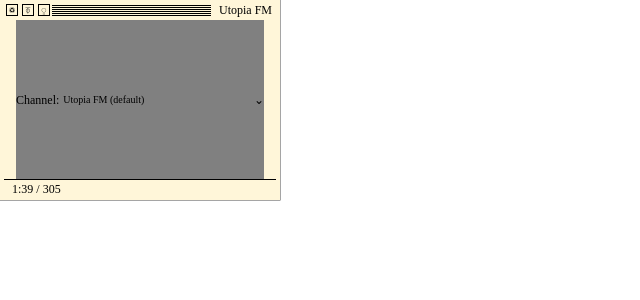
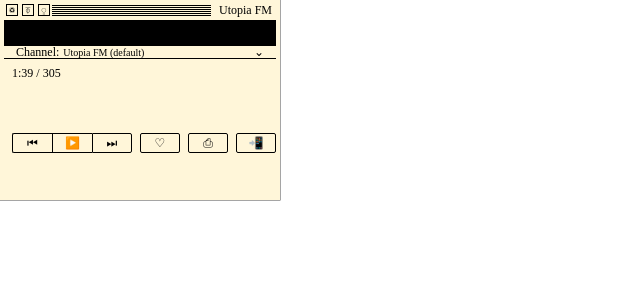
Before and after one commit to maltenuhn/utopiafm, a React (Create React App) app: page / in a window 1280 px wide. Shown: the top 300 px of the page, without its empty margins (0-640 px from the left). Built offline with nearby package versions, Linux system fonts and the light colour scheme.

Commit message:
Update App.js

```diff
--- a/src/App.js
+++ b/src/App.js
@@ -1,5 +1,7 @@
 import React from "react";
 import styled from "@emotion/styled";
+
+/* Hello world */
 
 const songs = [
   { title: "Utopia", singer: "Austra", duration: "3:39" },
@@ -37,8 +39,8 @@
         style={{
           marginLeft: 12,
           marginRight: 12,
-            height: 159,
-            background: 'grey',
+            height: 12,
+            background: 'lemonyellow',
 
           display: "flex",
           alignItems: "center",
```
